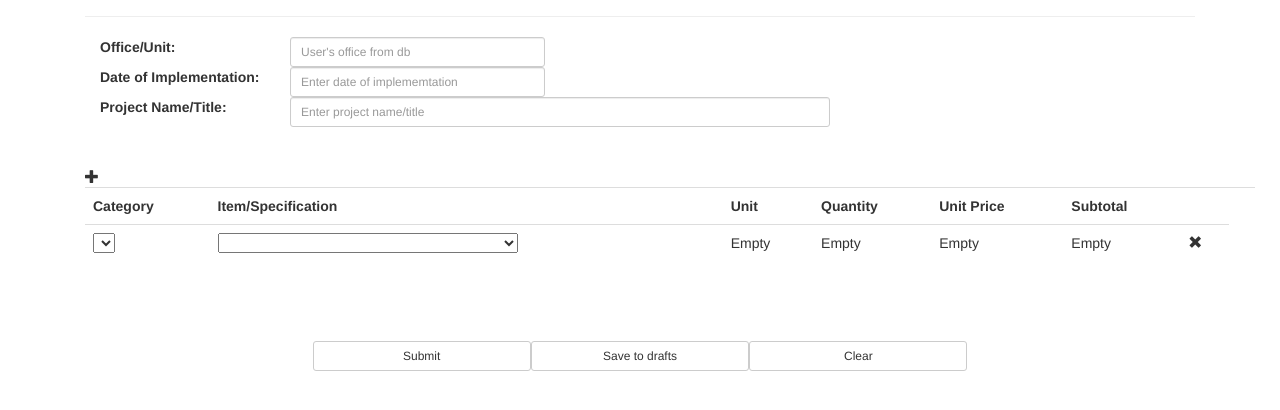
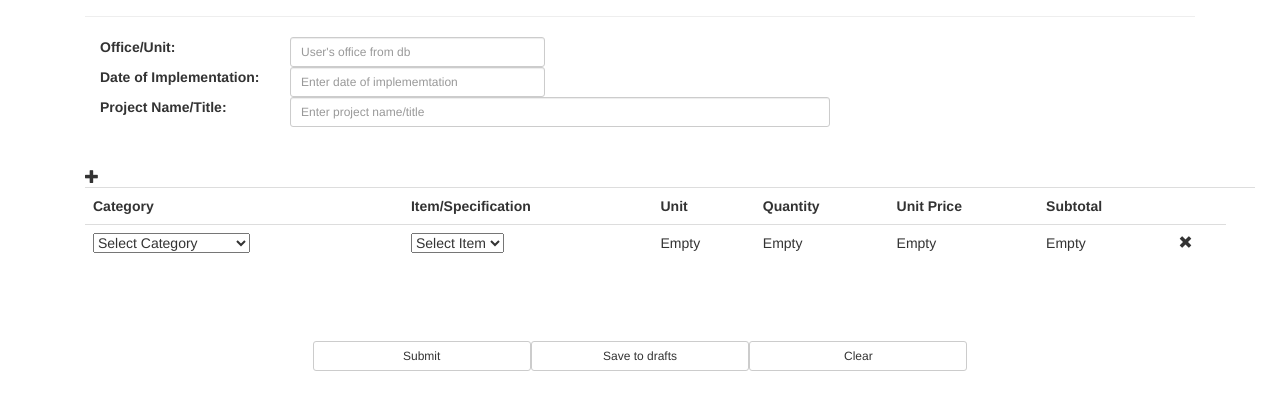
Before and after one commit to cronasdese/eppmp, a CodeIgniter app: page /eppmp/ in a window 1280 px wide. Shown: the part 282-692 px from the top of the page. Run offline with CodeIgniter, Linux system fonts and the light colour scheme; data comes from the database, SQL or seed files in the repository; lists and menus that the app fills with data are empty; some libraries are stand-ins or nearby versions.

Commit message:
added populating dropdowns functions

```diff
--- a/application/config/config.php
+++ b/application/config/config.php
@@ -23,7 +23,7 @@ defined('BASEPATH') OR exit('No direct script access allowed');
 | a PHP script and you can easily do that on your own.
 |
 */
-$config['base_url'] = '';
+$config['base_url'] = 'http://localhost/eppmp/';
 
 /*
 |--------------------------------------------------------------------------
--- a/application/models/Supplies_model.php
+++ b/application/models/Supplies_model.php
@@ -9,6 +9,7 @@ class Supplies_model extends CI_Model {
 	function getCategory(){
 		$this->db->select('id, category');
 		$this->db->from('category');
+		$this->db->where('status', 1);
 		$this->db->order_by('category', 'asc');
 		$query = $this->db->get();
 		return $query->result();
@@ -18,7 +19,7 @@ class Supplies_model extends CI_Model {
 		$this->db->select('id, subcategory');
 		$this->db->from('subcategory');
 		$this->db->where('category_id', $category_id);
-		$this->db->order_by("subcategory", "asc");
+		$this->db->order_by('subcategory', 'asc');
 		$query = $this->db->get();
 		return $query->result();
 	}
@@ -27,17 +28,19 @@ class Supplies_model extends CI_Model {
 		$this->db->select('id, item_description, price');
 		$this->db->from('supply');
 		$this->db->where('subcategory_id', $subcategory_id);
-		$this->db->order_by("item_description", "asc");
+		$this->db->order_by('item_description', 'asc');
 		$query = $this->db->get();
 		return $query->result();
 	}
 
 	function getSuppliesWithSubcategory($category_id){
 		$this->db->select('subcategory.id subcategory_id, subcategory.subcategory subcategory, supply.id item_id, supply.supply_description item_description');
-		$this->db->from('subcategory, supply');
+		$this->db->from('supply');
+		$this->db->join('subcategory', 'supply.subcategory_id = subcategory.id');
 		$this->db->where('category_id', $category_id);
-		$this->db->order_by('subcategory.subcategory', 'asc');
+		$this->db->where('supply.status', 1);
+		$this->db->order_by('item_description', 'asc');
 		$query = $this->db->get();
-		$return $query->result();
+		return $query->result();
 	}
 }
--- a/application/views/USER_Create.php
+++ b/application/views/USER_Create.php
@@ -4,15 +4,57 @@
             <title>Create Project</title>
             <meta charset="utf-8">
             <meta name="viewport" content="width=device-width, initial-scale=1.0">
-            <link rel="stylesheet" href= "assets/css/bootstrap-responsive.css">
-            <link rel="stylesheet" href="'assets/css/bootstrap.min.css" >
-            <link rel="stylesheet" type="text/css" href="assets/css/mycss.css">
-            <link rel="stylesheet" type="text/css" href="assets/css/select2.css">
-            <link rel="stylesheet" type="text/css" href="assets/css/select2-bootstrap.css"/>
-            <script src ="assets/js/jquery-2.1.4.min.js"></script>
-            <script src ="assets/js/bootstrap.min.js"></script>
-            <script src="assets/js/select2.js"></script>
+            <link rel="stylesheet" href="<?php echo base_url('assets/css/bootstrap-responsive.css'); ?>">
+            <link rel="stylesheet" href="<?php echo base_url('assets/css/bootstrap.min.css'); ?>" >
+            <link rel="stylesheet" type="text/css" href="<?php echo base_url('assets/css/mycss.css'); ?>">
+            <script src ="<?php echo base_url('assets/js/jquery-2.1.4.min.js'); ?>"></script>
+            <script src ="<?php echo base_url('assets/js/bootstrap.min.js'); ?>"></script>
+            <script type="text/javascript">
+                $(document).ready(function() {
+                    $.ajax({
+                        url: "<?php echo base_url('Supplies_controller/getCategory'); ?>",
+                        dataType: 'json',
+                        success: function(data) {
+                            $(data).each(function(){
+                                $("#category").append($('<option>', {
+                                    value: this.id,
+                                    text: this.category,
+                                }));
+                            })
+                        },
+                        error: function(errorw) {
+                            alert("hi");
+                        }
+                    });
 
+                    $('#category').change(function () {
+                        var category = $('#category :selected').val(); // <-- change this line
+                        $("#items > option").remove(); // to clear items
+                        //alert(category);
+                        //console.log(category);
+
+                        $.ajax({
+                            type: "POST",
+                            url: "<?php echo base_url('Supplies_controller/getSuppliesWithSubcategory'); ?>",
+                            data: { category:category },
+                            dataType: 'json',
+                            success: function(data) {
+                                //console.log(data);
+                                //alert(data);
+                                $(data).each(function(){
+                                    $("#items").append($('<option>', {
+                                        value: this.item_id,
+                                        text: this.item_description,
+                                    }));
+                                })
+                            },
+                            error: function(errorw) {
+                                alert("hi");
+                            }
+                        });
+                    });
+                });
+            </script>
       </head>
       <body class="createstyle">
             <!-- WHOLE NAVBAR -->
@@ -77,25 +119,8 @@
                         $("#menu-toggle").click(function(e) {
                           e.preventDefault();
                           $("#wrapper").toggleClass("active");
-                              });
                         });
-                  $(document).ready(function() {
-                    aler('asdas');
-                    $.ajax({
-                      url: "<?php echo base_url('Supplies_controller/getCategory');?>",
-                      dataType: 'json',
-                      success: function(data) {
-                        alert(data);
-                        $(data).each(function(){
-                          $("#category").append($('<option>', {
-                            value: this.id,
-                            text: this.category,
-                          }));
-                        })
-                      }
-                    });
-                  });
-                </script>
+                  </script>
 
             <!-- Page content -->
                   <div id="page-content-wrapper">
@@ -156,7 +181,8 @@
                                                                             	<form id="make_checkbox_select">
 						                                                      		<div class="control-group">
 																				        <div class="controls">
-																				          <select class="select2 input-default" name="Select Category" id="category">
+																				          <select name="category" id="category">
+                                                                                            <option value="0">Select Category</option>
 																				          </select>
 																				        </div>
 																			      	</div>
@@ -166,7 +192,8 @@
                                                                             <td>
                                                                                 <div class="control-group">
                                                                                     <div class="controls">
-                                                                                        <select id="span_large" class="select2 input-large"style="width:300px;" id="subcategory-item">
+                                                                                        <select  name="items" id="items">
+                                                                                            <option value="0">Select Item</option>
                                                                                         </select>
                                                                                     </div>
                                                                                 </div>
```
Also changed, not shown: assets/js/populate_dropdown.js (+23 -22 lines).
